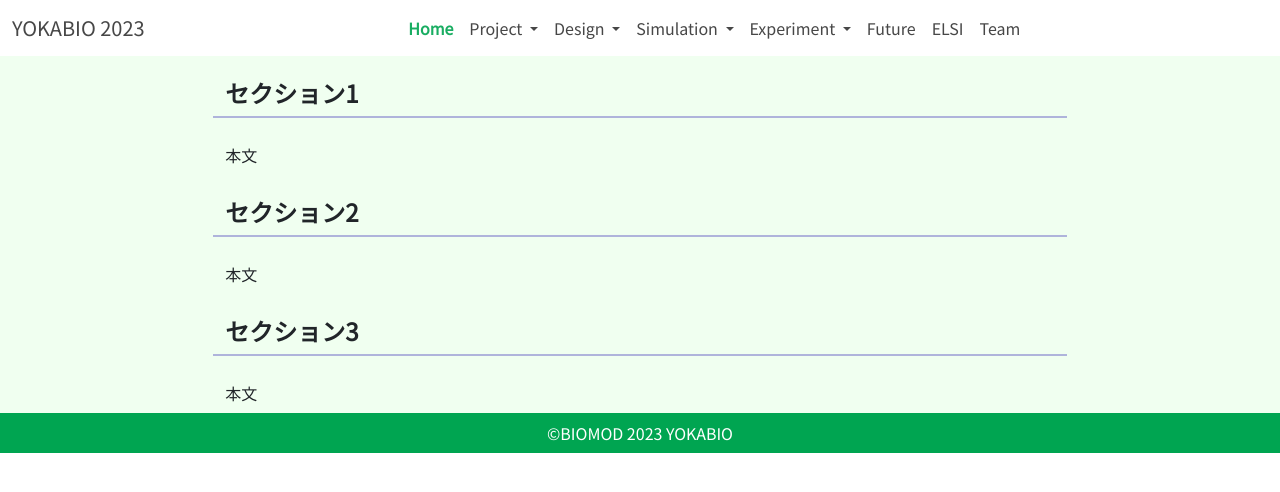
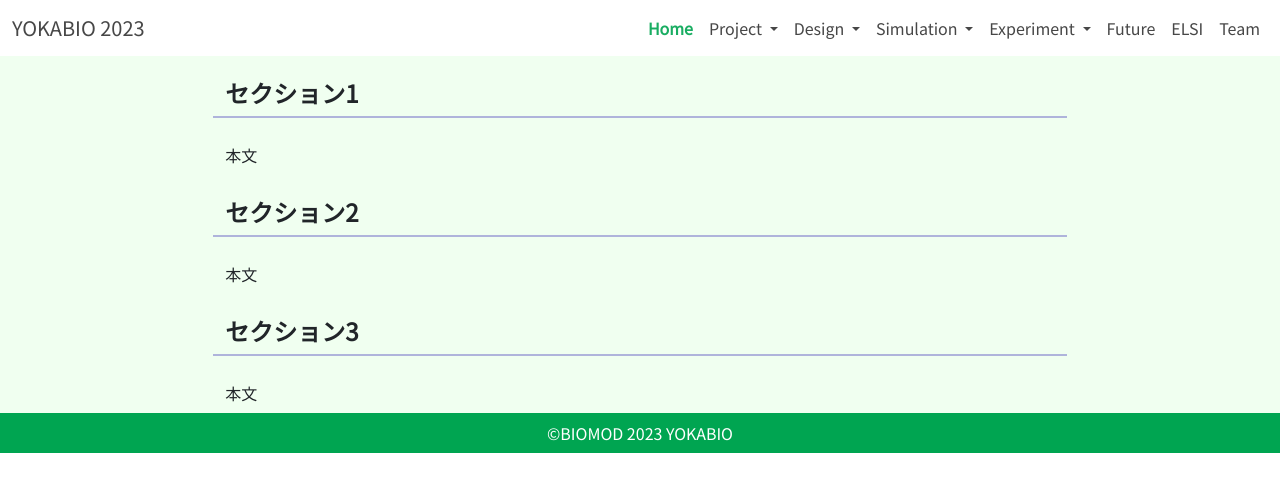
Before and after one commit to aktk-program/YOKABIO_2024, a plain HTML site: page experiment.html in a window 1280 px wide. Drawn offline with nearby package versions, Linux system fonts and the light colour scheme.

Commit message:
edit mx-auto to ms-auto

```diff
--- a/experiment.html
+++ b/experiment.html
@@ -38,7 +38,7 @@
           <span class="navbar-toggler-icon"></span>
         </button>
         <div class="collapse navbar-collapse" id="navbarSupportedContent">
-          <ul class="navbar-nav mx-auto">
+          <ul class="navbar-nav ms-auto">
             <li class="nav-item">
               <a
                 class="nav-link fw-bold nav-now"
```
Also changed, not shown: future.html (+1 -1 lines), model.html (+1 -1 lines), project.html (+1 -1 lines), simulation.html (+1 -1 lines), team.html (+1 -1 lines).
